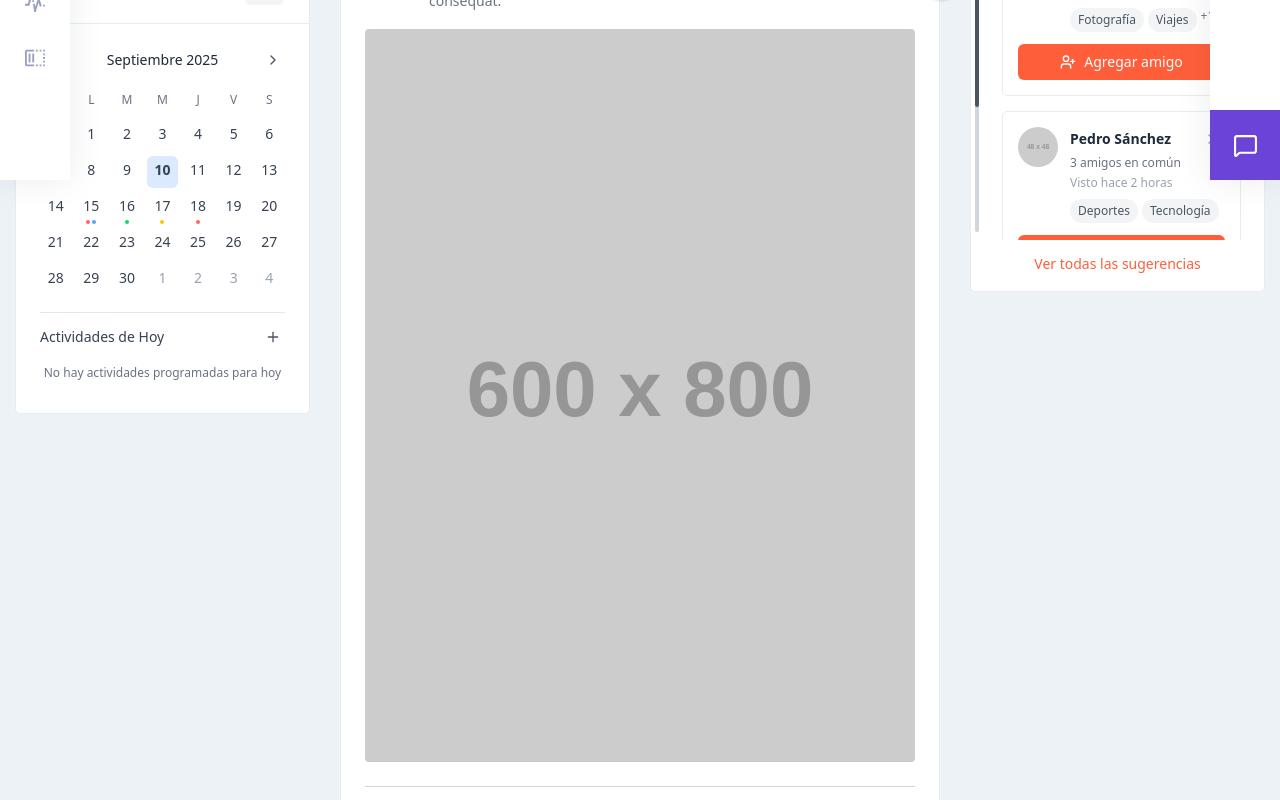
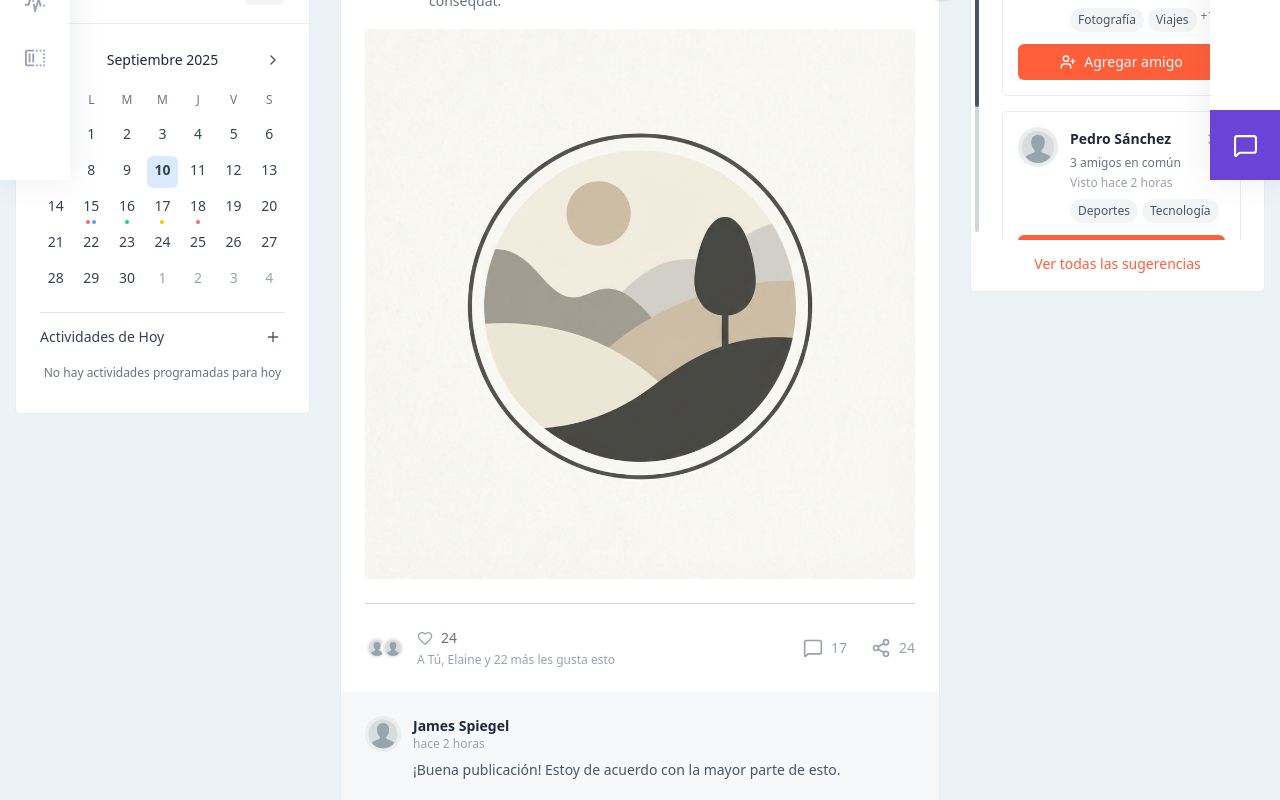
Before and after one commit to arincon21/social_network--next--storybook, a Next.js app: page / in a window 1280 px wide. Shown: the part 620-1420 px from the top of the page. Built offline with nearby package versions, Linux system fonts and the light colour scheme.

Commit message:
feat: Implement news feed, social post, and supporting UI components for the social network application.

```diff
--- a/src/features/birthday-card/components/birthday-card.tsx
+++ b/src/features/birthday-card/components/birthday-card.tsx
@@ -12,7 +12,7 @@ interface BirthdayCardProps {
 
 const BirthdayCard: React.FC<BirthdayCardProps> = ({
   name = "Marina Valentine",
-  profileImage = "https://placehold.co/60x60"
+  profileImage = "/assets/images/avatar-placeholder.png"
 }) => {
   return (
     <BackgroundCard
@@ -23,7 +23,7 @@ const BirthdayCard: React.FC<BirthdayCardProps> = ({
       <div className="flex justify-between items-start mb-8">
         <Cake className="w-8 h-8 text-white" />
         <IconButton
-          icon={<Icon name="olymp-three-dots-icon" className='w-5 h-5 text-gray-100'/>}
+          icon={<Icon name="olymp-three-dots-icon" className='w-5 h-5 text-gray-100' />}
           ariaLabel="Más opciones"
           className="hover:bg-white/10"
         />
--- a/src/features/friend-suggestions/constants/friend-suggestions-data.ts
+++ b/src/features/friend-suggestions/constants/friend-suggestions-data.ts
@@ -13,7 +13,7 @@ export const friendSuggestionsData: FriendSuggestion[] = [
   {
     id: '1',
     name: 'Ana García',
-    avatar: 'https://placehold.co/48x48',
+    avatar: '/assets/images/avatar-placeholder.png',
     mutualFriends: 5,
     mutualFriendsList: ['María López', 'Carlos Ruiz', 'Elena Martín'],
     isOnline: true,
@@ -22,7 +22,7 @@ export const friendSuggestionsData: FriendSuggestion[] = [
   {
     id: '2',
     name: 'Pedro Sánchez',
-    avatar: 'https://placehold.co/48x48',
+    avatar: '/assets/images/avatar-placeholder.png',
     mutualFriends: 3,
     mutualFriendsList: ['Juan Pérez', 'Laura Gómez'],
     isOnline: false,
@@ -32,7 +32,7 @@ export const friendSuggestionsData: FriendSuggestion[] = [
   {
     id: '3',
     name: 'Carmen Rodríguez',
-    avatar: 'https://placehold.co/48x48',
+    avatar: '/assets/images/avatar-placeholder.png',
     mutualFriends: 8,
     mutualFriendsList: ['Ana García', 'María López', 'Carlos Ruiz', 'Elena Martín', 'Juan Pérez'],
     isOnline: true,
@@ -41,7 +41,7 @@ export const friendSuggestionsData: FriendSuggestion[] = [
   {
     id: '4',
     name: 'Miguel Torres',
-    avatar: 'https://placehold.co/48x48',
+    avatar: '/assets/images/avatar-placeholder.png',
     mutualFriends: 2,
     mutualFriendsList: ['Laura Gómez', 'Carlos Ruiz'],
     isOnline: false,
@@ -51,7 +51,7 @@ export const friendSuggestionsData: FriendSuggestion[] = [
   {
     id: '5',
     name: 'Isabel Fernández',
-    avatar: 'https://placehold.co/48x48',
+    avatar: '/assets/images/avatar-placeholder.png',
     mutualFriends: 4,
     mutualFriendsList: ['Ana García', 'Pedro Sánchez', 'María López'],
     isOnline: true,
@@ -60,7 +60,7 @@ export const friendSuggestionsData: FriendSuggestion[] = [
   {
     id: '6',
     name: 'Roberto Díaz',
-    avatar: 'https://placehold.co/48x48',
+    avatar: '/assets/images/avatar-placeholder.png',
     mutualFriends: 6,
     mutualFriendsList: ['Carlos Ruiz', 'Elena Martín', 'Juan Pérez', 'Laura Gómez', 'Pedro Sánchez'],
     isOnline: false,
--- a/src/features/navbar-top/components/profile-menu.tsx
+++ b/src/features/navbar-top/components/profile-menu.tsx
@@ -24,7 +24,7 @@ const ProfileMenu: React.FC = () => {
       >
         <div className="relative w-10 h-10">
           <Image
-            src="https://placehold.co/35x35"
+            src="/assets/images/avatar-placeholder.png"
             alt="Avatar"
             width={35}
             height={35}
--- a/src/features/navbar-top/constants/navbar-data.ts
+++ b/src/features/navbar-top/constants/navbar-data.ts
@@ -5,21 +5,21 @@ export const messages = [
     name: 'Diana Jameson',
     excerpt: "¡Hola James! Soy Diana, solo quería que supieras que tenemos que reprogramar...",
     time: 'hace 4 horas',
-      avatar: 'https://placehold.co/48x48',
+    avatar: '/assets/images/avatar-placeholder.png',
   },
   {
     id: 2,
     name: 'Jake Parker',
     excerpt: "¡Genial, nos vemos mañana!",
     time: 'hace 4 horas',
-      avatar: 'https://placehold.co/48x48',
+    avatar: '/assets/images/avatar-placeholder.png',
   },
   {
     id: 3,
     name: 'Elaine Dreyfuss',
     excerpt: "Tendremos que revisar eso en la oficina y...",
     time: 'Ayer',
-      avatar: 'https://placehold.co/48x48',
+    avatar: '/assets/images/avatar-placeholder.png',
   },
 ];
 
@@ -28,19 +28,19 @@ export const messages = [
     id: 1,
     name: 'Tamara Romanoff',
     subtitle: 'Amiga en común: Sarah Hetfield',
-      avatar: 'https://placehold.co/48x48',
+    avatar: '/assets/images/avatar-placeholder.png',
   },
   {
     id: 2,
     name: 'Tony Stevens',
     subtitle: '4 amigos en común',
-      avatar: 'https://placehold.co/48x48',
+    avatar: '/assets/images/avatar-placeholder.png',
   },
   {
     id: 3,
     name: 'Mary Jane Stark',
     subtitle: 'Tú y Mary Jane Stark ahora son amigos. Escribe en su muro.',
-      avatar: 'https://placehold.co/48x48',
+    avatar: '/assets/images/avatar-placeholder.png',
   },
 ];
 
@@ -51,7 +51,7 @@ export const messages = [
     text: 'comentó en tu foto.',
     highlight: 'foto',
     time: 'Ayer a las 5:32am',
-      avatar: 'https://placehold.co/48x48',
+    avatar: '/assets/images/avatar-placeholder.png',
     excerpt: '“¡Se ve increíble con ese atuendo! Deberíamos ver cada...”',
   },
   {
@@ -60,7 +60,7 @@ export const messages = [
     text: 'te invitó a asistir a su evento Goo en Gotham Bar.',
     highlight: 'Gotham Bar',
     time: '5 de marzo a las 6:43pm',
-      avatar: 'https://placehold.co/48x48',
+    avatar: '/assets/images/avatar-placeholder.png',
   },
 ];
 
@@ -68,19 +68,19 @@ export const messages = [
   {
     id: 1,
     name: 'Francine Smith',
-      avatar: 'https://api.dicebear.com/7.x/avataaars/svg?seed=Francine&backgroundColor=b6e3f4',
+    avatar: '/assets/images/avatar-placeholder.png',
     mutualFriends: 8
   },
   {
     id: 2,
     name: 'Hugh Wilson',
-      avatar: 'https://api.dicebear.com/7.x/avataaars/svg?seed=Hugh&backgroundColor=c0aede',
+    avatar: '/assets/images/avatar-placeholder.png',
     mutualFriends: 6
   },
   {
     id: 3,
     name: 'Karen Masters',
-      avatar: 'https://api.dicebear.com/7.x/avataaars/svg?seed=Karen&backgroundColor=d1d4f9',
+    avatar: '/assets/images/avatar-placeholder.png',
     mutualFriends: 6
   }
 ];
--- a/src/features/news-feed/components/comment-input-form.tsx
+++ b/src/features/news-feed/components/comment-input-form.tsx
@@ -39,7 +39,7 @@ const CommentInputForm = ({
       <div className="bg-white">
         <div className="flex items-start space-x-4">
           <Avatar
-            src="https://placehold.co/40x40"
+            src="/assets/images/avatar-placeholder.png"
             alt="Tu avatar"
             size={40}
           />
--- a/src/features/news-feed/components/news-feed.tsx
+++ b/src/features/news-feed/components/news-feed.tsx
@@ -104,7 +104,7 @@ const NewsFeed = () => {
                   {post.likes.users.slice(0, 3).map((user, index) => (
                     <Avatar
                       key={index}
-                      src={`https://placehold.co/24x24`}
+                      src={`/assets/images/avatar-placeholder.png`}
                       alt={`Avatar de ${user}`}
                       size={24}
                       className="border-2 border-white"
--- a/src/features/news-feed/constants/news-feed-data.ts
+++ b/src/features/news-feed/constants/news-feed-data.ts
@@ -22,18 +22,18 @@ export interface Post {
 export const initialPosts: Post[] = [
   {
     id: 1,
-    author: { name: 'Elaine Dreyfuss', avatar: 'https://placehold.co/48x48' },
+    author: { name: 'Elaine Dreyfuss', avatar: '/assets/images/avatar-placeholder.png' },
     timeAgo: 'hace 9 horas',
     content:
       'Lorem ipsum dolor sit amet, consectetur adipisicing elit, sed do eiusmod tempo incididunt ut labore et dolore magna aliqua. Ut enim ad minim veniam, quis nostrud exercitation ullamco laboris consequat.',
-    image: 'https://placehold.co/600x800',
+    image: '/assets/images/post-placeholder.png',
     likes: { count: 24, users: ['Tú', 'Elaine'], isLiked: false },
     comments: 17,
     shares: 24,
     commentsList: [
       {
         id: 1,
-        author: { name: 'James Spiegel', avatar: 'https://placehold.co/36x36' },
+        author: { name: 'James Spiegel', avatar: '/assets/images/avatar-placeholder.png' },
         content: '¡Buena publicación! Estoy de acuerdo con la mayor parte de esto.',
         timeAgo: 'hace 2 horas',
         likes: 2,
@@ -41,7 +41,7 @@ export const initialPosts: Post[] = [
       },
       {
         id: 2,
-        author: { name: 'Mathilda Brinker', avatar: 'https://placehold.co/36x36' },
+        author: { name: 'Mathilda Brinker', avatar: '/assets/images/avatar-placeholder.png' },
         content: 'Buen punto, gracias por compartir.',
         timeAgo: 'hace 1 hora',
         likes: 1,
@@ -49,7 +49,7 @@ export const initialPosts: Post[] = [
       },
       {
         id: 3,
-        author: { name: 'Mathilda Brinker', avatar: 'https://placehold.co/36x36' },
+        author: { name: 'Mathilda Brinker', avatar: '/assets/images/avatar-placeholder.png' },
         content: 'Buen punto, gracias por compartir.',
         timeAgo: 'hace 1 hora',
         likes: 1,
@@ -57,7 +57,7 @@ export const initialPosts: Post[] = [
       },
       {
         id: 4,
-        author: { name: 'Mathilda Brinker', avatar: 'https://placehold.co/36x36' },
+        author: { name: 'Mathilda Brinker', avatar: '/assets/images/avatar-placeholder.png' },
         content: 'Buen punto, gracias por compartir.',
         timeAgo: 'hace 1 hora',
         likes: 1,
@@ -65,7 +65,7 @@ export const initialPosts: Post[] = [
       },
       {
         id: 5,
-        author: { name: 'Mathilda Brinker', avatar: 'https://placehold.co/36x36' },
+        author: { name: 'Mathilda Brinker', avatar: '/assets/images/avatar-placeholder.png' },
         content: 'Buen punto, gracias por compartir.',
         timeAgo: 'hace 1 hora',
         likes: 1,
@@ -73,7 +73,7 @@ export const initialPosts: Post[] = [
       },
       {
         id: 6,
-        author: { name: 'Mathilda Brinker', avatar: 'https://placehold.co/36x36' },
+        author: { name: 'Mathilda Brinker', avatar: '/assets/images/avatar-placeholder.png' },
         content: 'Buen punto, gracias por compartir.',
         timeAgo: 'hace 1 hora',
         likes: 1,
@@ -81,7 +81,7 @@ export const initialPosts: Post[] = [
       },
       {
         id: 7,
-        author: { name: 'Mathilda Brinker', avatar: 'https://placehold.co/36x36' },
+        author: { name: 'Mathilda Brinker', avatar: '/assets/images/avatar-placeholder.png' },
         content: 'Buen punto, gracias por compartir.',
         timeAgo: 'hace 1 hora',
         likes: 1,
@@ -91,7 +91,7 @@ export const initialPosts: Post[] = [
   },
   {
     id: 2,
-    author: { name: 'James Spiegel', avatar: 'https://placehold.co/48x48' },
+    author: { name: 'James Spiegel', avatar: '/assets/images/avatar-placeholder.png' },
     timeAgo: 'hace 38 minutos',
     content: 'Sed ut perspiciatis unde omnis iste natus error sit voluptatem accusantium der doloremque laudantium.',
     likes: { count: 3, users: [], isLiked: false },
@@ -100,7 +100,7 @@ export const initialPosts: Post[] = [
     commentsList: [
       {
         id: 3,
-        author: { name: 'Elaine Dreyfuss', avatar: 'https://placehold.co/36x36' },
+        author: { name: 'Elaine Dreyfuss', avatar: '/assets/images/avatar-placeholder.png' },
         content: 'Respuesta',
         timeAgo: 'hace 30 minutos',
         likes: 0,
@@ -110,7 +110,7 @@ export const initialPosts: Post[] = [
   },
   {
     id: 3,
-    author: { name: 'Mathilda Brinker', avatar: 'https://placehold.co/48x48' },
+    author: { name: 'Mathilda Brinker', avatar: '/assets/images/avatar-placeholder.png' },
     timeAgo: 'hace 1 hora',
     content:
       'Ratione voluptatem sequi en lod nesciunt. Neque porro quisquam est, quinder dolorem ipsum quia dolor sit amet, consectetur adipisci velit en lorem ipsum duis aute irure dolor in reprehenderit in voluptate velit esse cillum.',
```
Also changed, not shown: src/features/sidebar-right/constants/sidebar-right.ts (+8 -8 lines), src/features/social-post/components/social-post.tsx (+4 -3 lines), public/assets/images/avatar-placeholder.png (added), public/assets/images/post-placeholder.png (added). Lines whose indentation alone changed are shown as unchanged.
